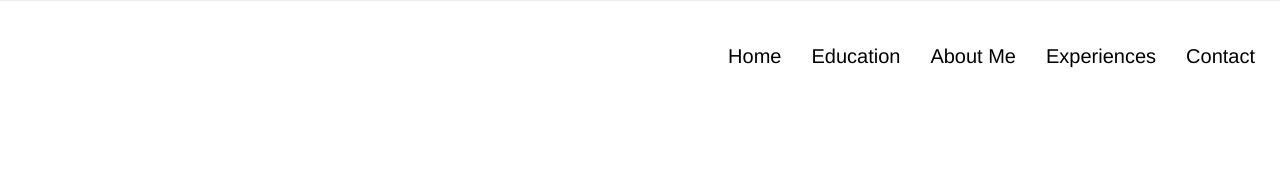
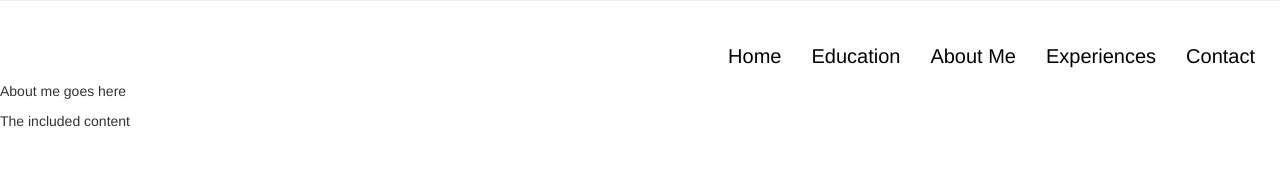
Before and after one commit to dharmang007/Portflio, a Django app: page /aboutMe/ in a window 1280 px wide. Shown: the part 591-776 px from the top of the page. Run offline with Django 3.2, Linux system fonts and the light colour scheme; some libraries are stand-ins or nearby versions.

Commit message:
Corrections

```diff
--- a/MyWebSite/MyProfile/templates/MyProfile/header.html
+++ b/MyWebSite/MyProfile/templates/MyProfile/header.html
@@ -17,7 +17,7 @@
 <div class="jumbotron" id="profile">
 	<div class="row">
 		<div class="col-md-6 col-sm-6">
-			<img class="profileImage" src="../../static/personal/css/CustomCSS/images/profile2.jpg">
+			<img class="profileImage" src="../static/personal/css/CustomCSS/images/profile2.jpg">
 		</div>
 		<div class="col-md-6 col-sm-6">
 
@@ -26,23 +26,15 @@
 </div>
 	<div class="collapse navbar-collapse">
 			 <ul class="nav navbar-nav navbar-right">
-						<li><a href="#home" class="smoothScroll">Home</a></li>
-						<li><a href="#home" class="smoothScroll">Education</a></li>
-						<li><a href="#about" class="smoothScroll">About Me</a></li>
+						<li><a href="/home/" class="smoothScroll">Home</a></li>
+						<li><a href="#education" class="smoothScroll">Education</a></li>
+						<li><a href="/aboutMe/" class="smoothScroll">About Me</a></li>
 						<li><a href="#experience" class="smoothScroll">Experiences</a></li>
-						<li><a href="#contact" class="smoothScroll">Contact</a></li>
+						<li><a href="/contact/" class="smoothScroll">Contact</a></li>
 			 </ul>
 	</div>
-	<section id="home" class="parallax-section">
-		<div class="container">
-			<div class="row">
-				<div class=col-md-6>
-					<img src="">
-				</div>
-				<div class=col-md-6>
-				</div>
-			</div>
-		</div>
-	</section>
+	{%block content%}
+	{% endblock %}
+
 </body>
 </html>
--- a/MyWebSite/MyProfile/urls.py
+++ b/MyWebSite/MyProfile/urls.py
@@ -2,10 +2,10 @@ from django.urls import re_path,include
 from . import views
 
 urlpatterns  = [
-    re_path(r'^home/',views.index,name= 'index'), # here I am returning the views, u can find this is views.py
+    re_path(r'^home/',views.index,name= 'home'), # here I am returning the views, u can find this is views.py
     re_path(r'^contact/',views.contact,name= 'contact'),
-    re_path(r'^myArt/',views.myArt),
-    re_path(r'^myAcademics/',views.myAcademics),
+    re_path(r'^myArt/',views.myArt,name ='art'),
+    re_path(r'^myAcademics/',views.myAcademics,name='academics'),
     re_path(r'^aboutMe/',views.aboutMe),
     re_path(r'^',views.index,name='index') # keep this element at last so that all the possibilities are tried out first
     ]
```
Also changed, not shown: MyWebSite/MyProfile/templates/MyProfile/includes/index.html (added).
